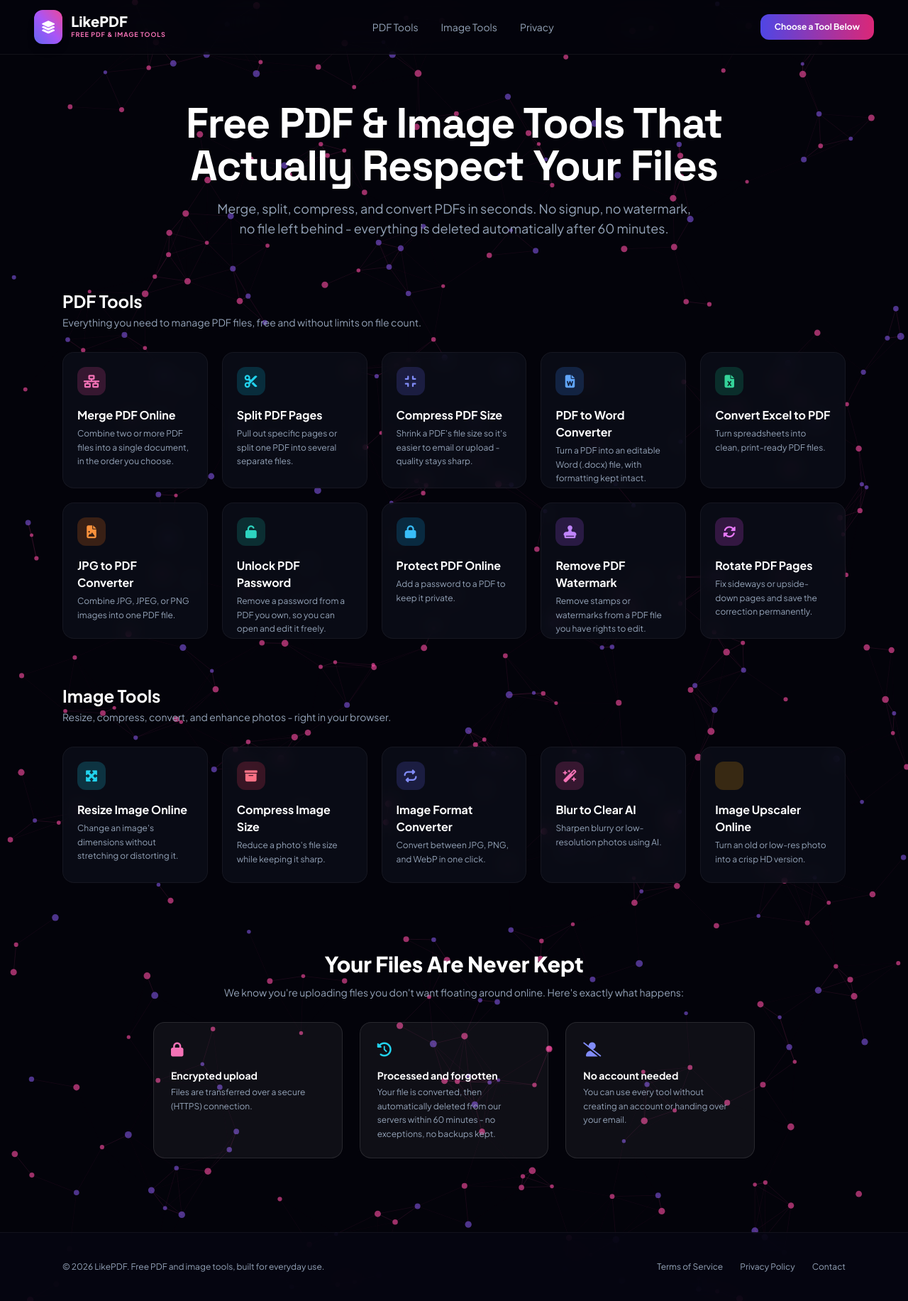
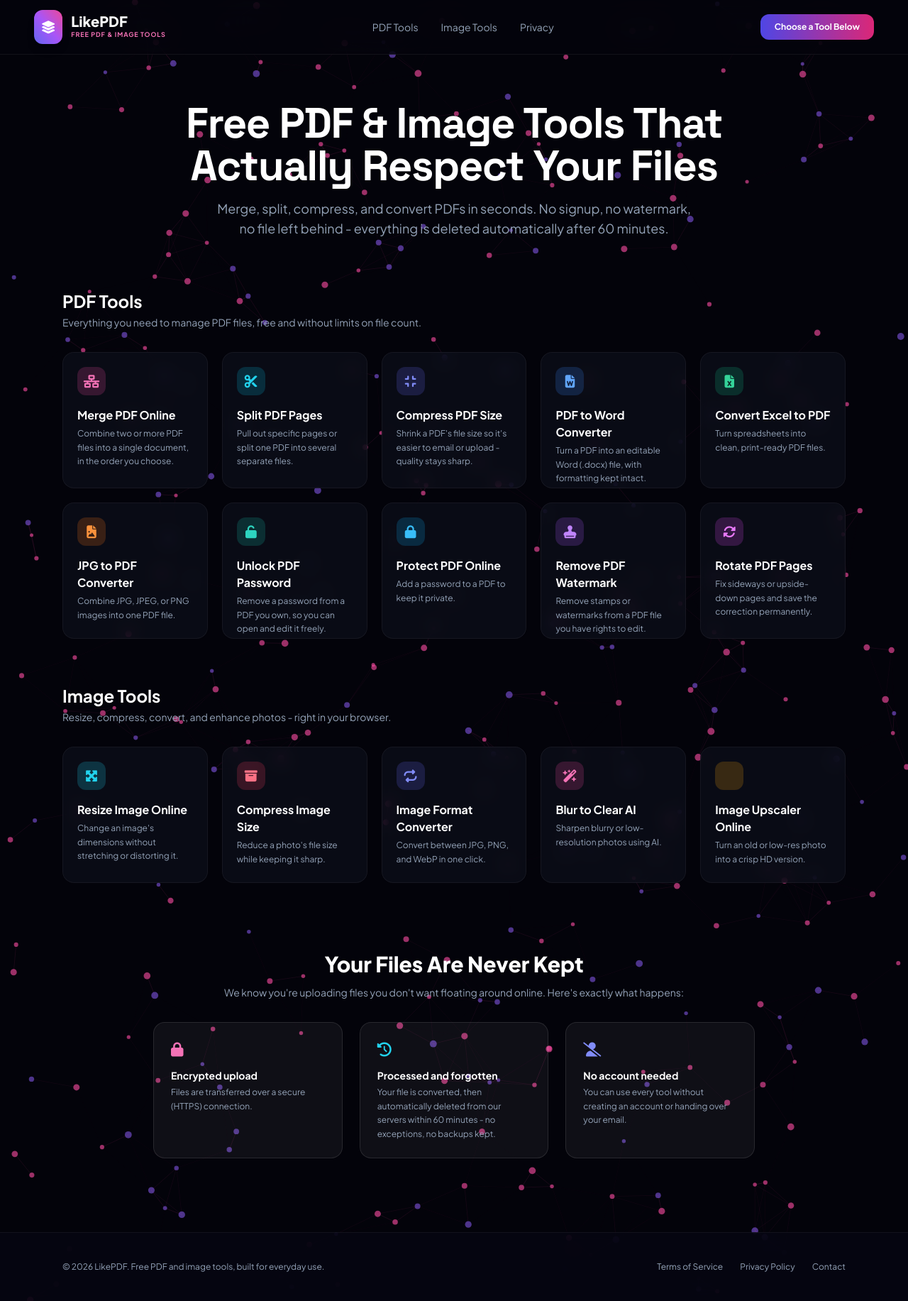
Before and after one commit to sadrealam776-collab/I-like-pdf-website, a Flask app: page / in a window 1280 px wide. Shown: the whole page at 71% size. Run offline with Flask 3, Linux system fonts and the light colour scheme; some libraries are stand-ins or nearby versions.

Commit message:
Update home.html

```diff
--- a/templates/home.html
+++ b/templates/home.html
@@ -11,12 +11,17 @@
     <meta name="author" content="LikePDF">
     <meta name="robots" content="index, follow">
 
+    <!-- Explicit Absolute Favicon Links -->
+    <link rel="icon" type="image/png" sizes="32x32" href="/static/favicon.png?v=3">
+    <link rel="shortcut icon" type="image/png" href="/static/favicon.png?v=3">
+    <link rel="apple-touch-icon" href="/static/favicon.png?v=3">
+
     <script type="application/ld+json">
     {
       "@context": "https://schema.org",
       "@type": "WebApplication",
       "name": "LikePDF",
-      "url": "https://likepdf.com/",
+      "url": "https://likepdf.in/",
       "description": "Free PDF & Image Tools That Actually Respect Your Files. No signup, no watermark, files auto-deleted after 60 minutes.",
       "applicationCategory": "BusinessApplication",
       "operatingSystem": "All",
@@ -30,15 +35,15 @@
 
     <style>
         body { font-family: 'Plus Jakarta Sans', sans-serif; background: #03030a; min-height: 100vh; perspective: 1500px; }
-        #canvas-container { position: absolute; top: 0; left: 0; width: 100%; height: 100%; z-index: 0; pointer-events: none; }
+        #canvas-container { position: absolute; top: 0; left: 0; width: 100%; height: 100%; z-index: 0; pointer-events: none; overflow: hidden; }
         #quantumMesh { position: absolute; top: 0; left: 0; width: 100%; height: 100%; display: block; }
         .glass-nav { background: rgba(4, 4, 12, 0.75); backdrop-filter: blur(24px); border-bottom: 1px solid rgba(255, 255, 255, 0.06); }
         .glass-footer { background: rgba(6, 6, 18, 0.85); backdrop-filter: blur(20px); border-top: 1px solid rgba(255, 255, 255, 0.05); }
         .card-4d { background: rgba(13, 15, 26, 0.75); backdrop-filter: blur(10px); border: 1px solid rgba(255, 255, 255, 0.05); transition: transform 0.2s ease, border-color 0.3s ease; }
-        .card-4d:hover { border-color: rgba(236, 72, 153, 0.3); box-shadow: 0 20px 45px -10px rgba(0, 0, 0, 0.9); }
+        .card-4d:hover { border-color: rgba(236, 72, 153, 0.3); box-shadow: 0 20px 45px -10px rgba(0, 0, 0, 0.9); transform: translateY(-3px); }
     </style>
 </head>
-<body class="flex flex-col items-center justify-start text-slate-300 min-h-screen relative select-none">
+<body class="flex flex-col items-center justify-start text-slate-300 min-h-screen relative">
 
     <div id="canvas-container"><canvas id="quantumMesh"></canvas></div>
 
@@ -238,12 +243,82 @@
 
     <!-- Background Quantum Animation Script -->
     <script>
-        const canvas = document.getElementById('quantumMesh'); const ctx = canvas.getContext('2d'); let particles = []; let mouse = { x: null, y: null, radius: 180 };
-        function resize() { canvas.width = window.innerWidth; canvas.height = document.body.scrollHeight; init(); }
-        class Node { constructor(x, y) { this.x = x; this.y = y; this.baseX = x; this.baseY = y; this.size = Math.random() * 2.5 + 2.5; this.density = (Math.random() * 40) + 15; this.color = Math.random() > 0.4 ? 'rgba(236, 72, 153, 0.65)' : 'rgba(139, 92, 246, 0.55)'; } draw() { ctx.beginPath(); ctx.arc(this.x, this.y, this.size, 0, Math.PI * 2); ctx.fillStyle = this.color; ctx.fill(); } update() { let dx = mouse.x - this.x; let dy = mouse.y - this.y; let distance = Math.hypot(dx, dy); if (distance < mouse.radius) { let force = (mouse.radius - distance) / mouse.radius; this.x -= (dx / distance) * force * this.density; this.y -= (dy / distance) * force * this.density; } else { this.x -= (this.x - this.baseX) / 12; this.y -= (this.y - this.baseY) / 12; } } }
-        function init() { particles = []; let count = (canvas.width * canvas.height) / 6000; if (count > 450) count = 450; for (let i = 0; i < count; i++) { particles.push(new Node(Math.random() * canvas.width, Math.random() * canvas.height)); } }
-        function renderLoop() { ctx.clearRect(0, 0, canvas.width, canvas.height); for (let i = 0; i < particles.length; i++) { particles[i].update(); particles[i].draw(); for (let j = i; j < particles.length; j++) { let dist = Math.hypot(particles[i].x - particles[j].x, particles[i].y - particles[j].y); if (dist < 100) { ctx.beginPath(); ctx.strokeStyle = `rgba(236, 72, 153, ${0.25 - (dist/100)*0.25})`; ctx.lineWidth = 0.8; ctx.moveTo(particles[i].x, particles[i].y); ctx.lineTo(particles[j].x, particles[j].y); ctx.stroke(); } } } requestAnimationFrame(renderLoop); }
-        window.addEventListener('resize', resize); window.addEventListener('mousemove', (e) => { mouse.x = e.pageX; mouse.y = e.pageY; }); resize(); renderLoop();
+        const canvas = document.getElementById('quantumMesh');
+        const ctx = canvas.getContext('2d');
+        let particles = [];
+        let mouse = { x: null, y: null, radius: 180 };
+
+        function resize() {
+            canvas.width = window.innerWidth;
+            canvas.height = Math.max(document.body.scrollHeight, window.innerHeight);
+            init();
+        }
+
+        class Node {
+            constructor(x, y) {
+                this.x = x; this.y = y; this.baseX = x; this.baseY = y;
+                this.size = Math.random() * 2.5 + 2.5;
+                this.density = (Math.random() * 40) + 15;
+                this.color = Math.random() > 0.4 ? 'rgba(236, 72, 153, 0.65)' : 'rgba(139, 92, 246, 0.55)';
+            }
+            draw() {
+                ctx.beginPath();
+                ctx.arc(this.x, this.y, this.size, 0, Math.PI * 2);
+                ctx.fillStyle = this.color;
+                ctx.fill();
+            }
+            update() {
+                let dx = mouse.x - this.x;
+                let dy = mouse.y - this.y;
+                let distance = Math.hypot(dx, dy);
+                if (distance < mouse.radius) {
+                    let force = (mouse.radius - distance) / mouse.radius;
+                    this.x -= (dx / distance) * force * this.density;
+                    this.y -= (dy / distance) * force * this.density;
+                } else {
+                    this.x -= (this.x - this.baseX) / 12;
+                    this.y -= (this.y - this.baseY) / 12;
+                }
+            }
+        }
+
+        function init() {
+            particles = [];
+            let count = (canvas.width * canvas.height) / 7000;
+            if (count > 350) count = 350;
+            for (let i = 0; i < count; i++) {
+                particles.push(new Node(Math.random() * canvas.width, Math.random() * canvas.height));
+            }
+        }
+
+        function renderLoop() {
+            ctx.clearRect(0, 0, canvas.width, canvas.height);
+            for (let i = 0; i < particles.length; i++) {
+                particles[i].update();
+                particles[i].draw();
+                for (let j = i; j < particles.length; j++) {
+                    let dist = Math.hypot(particles[i].x - particles[j].x, particles[i].y - particles[j].y);
+                    if (dist < 100) {
+                        ctx.beginPath();
+                        ctx.strokeStyle = `rgba(236, 72, 153, ${0.2 - (dist/100)*0.2})`;
+                        ctx.lineWidth = 0.8;
+                        ctx.moveTo(particles[i].x, particles[i].y);
+                        ctx.lineTo(particles[j].x, particles[j].y);
+                        ctx.stroke();
+                    }
+                }
+            }
+            requestAnimationFrame(renderLoop);
+        }
+
+        window.addEventListener('resize', resize);
+        window.addEventListener('mousemove', (e) => {
+            mouse.x = e.pageX;
+            mouse.y = e.pageY;
+        });
+
+        resize();
+        renderLoop();
     </script>
 </body>
 </html>
```
